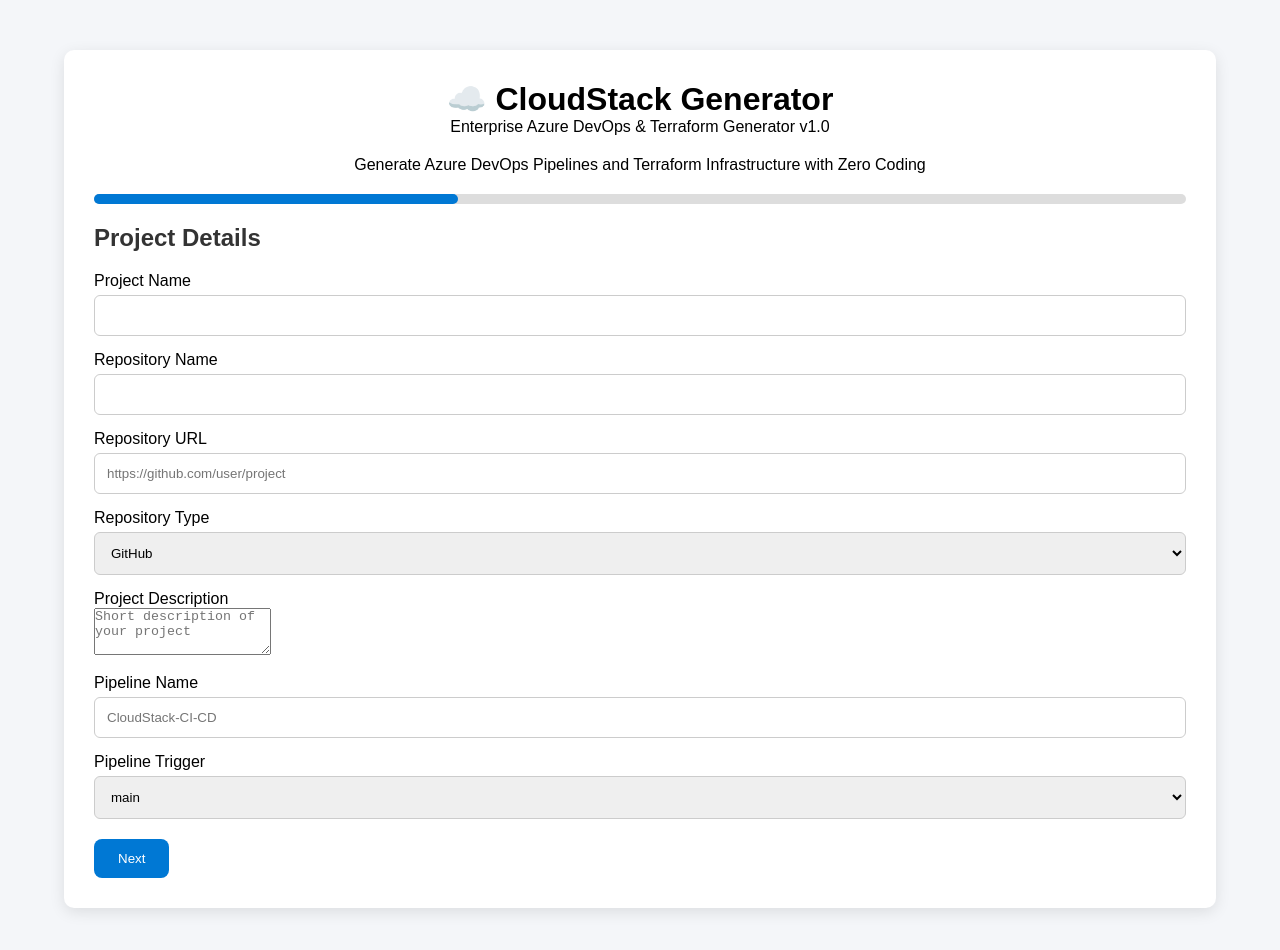
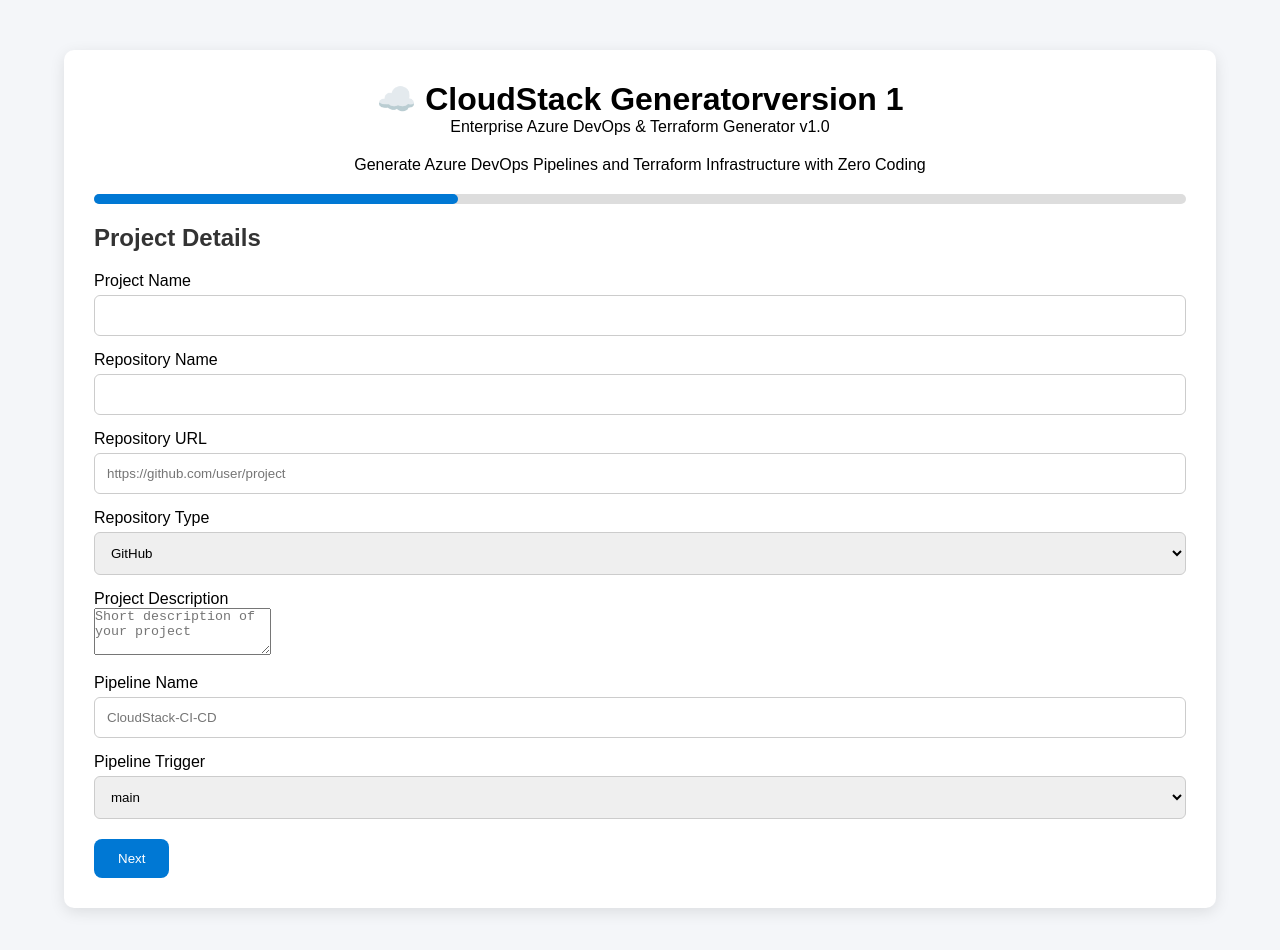
Before and after one commit to ChiragBhora/cloudstack-generator, a plain HTML site: page index.html in a window 1280 px wide. Drawn offline with Linux system fonts and the light colour scheme.

Commit message:
Update index.html

```diff
--- a/index.html
+++ b/index.html
@@ -12,7 +12,7 @@
 
 <div class="container">
 
-<h1>☁️ CloudStack Generator</h1>
+<h1>☁️ CloudStack Generatorversion 1</h1>
 
 <p class="version">
     Enterprise Azure DevOps & Terraform Generator v1.0
```
